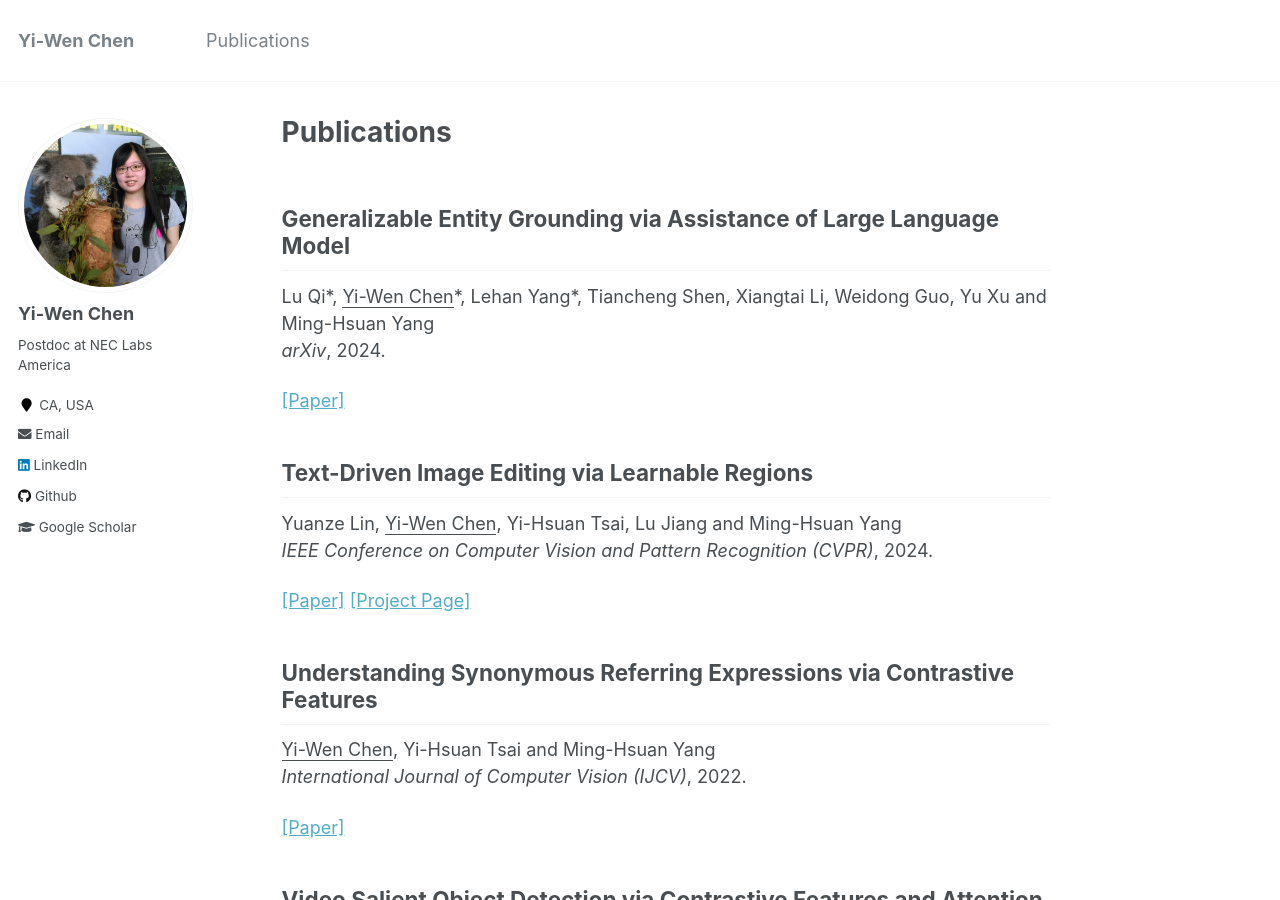
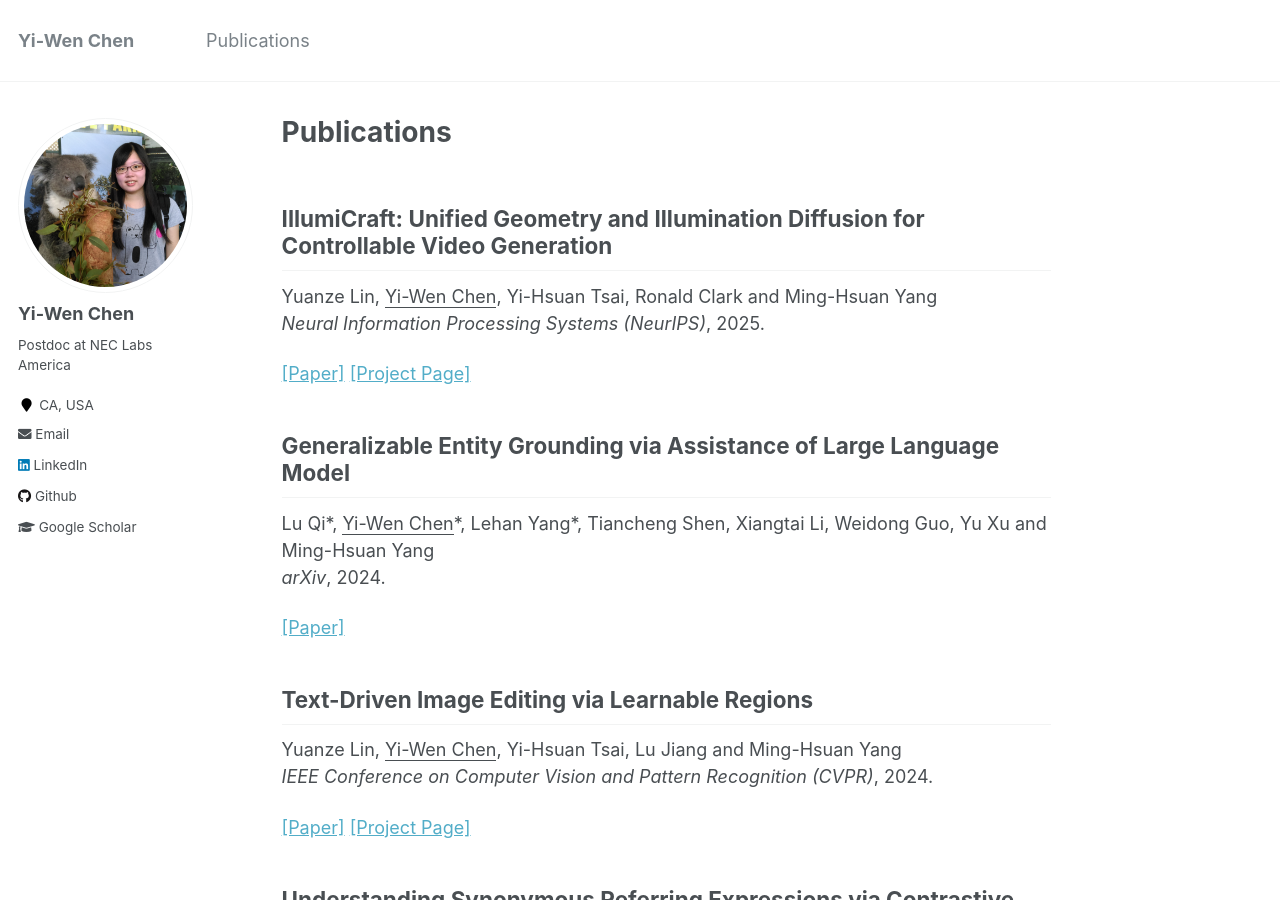
Before and after one commit to wenz116/wenz116.github.io, a Jekyll site: the page built from _pages/publications.md, in a window 1280 px wide and 900 px high. Built offline with Jekyll 4.4.1, drawn with Linux system fonts in a browser that asks for light colours.

Commit message:
Update CV and publications

```diff
--- a/_pages/publications.md
+++ b/_pages/publications.md
@@ -3,6 +3,13 @@ permalink: /publications/
 title: "Publications"
 author_profile: true
 ---
+
+## IllumiCraft: Unified Geometry and Illumination Diffusion for Controllable Video Generation
+Yuanze Lin, <ins>Yi-Wen Chen</ins>, Yi-Hsuan Tsai, Ronald Clark and Ming-Hsuan Yang <br />
+*Neural Information Processing Systems (NeurIPS)*, 2025.
+
+[[Paper]](https://arxiv.org/abs/2506.03150)
+[[Project Page]](https://yuanze-lin.me/IllumiCraft_page/)
 
 ## Generalizable Entity Grounding via Assistance of Large Language Model
 Lu Qi\*, <ins>Yi-Wen Chen</ins>\*, Lehan Yang\*, Tiancheng Shen, Xiangtai Li, Weidong Guo, Yu Xu and Ming-Hsuan Yang <br />
```
Also changed, not shown: 1 other file.
